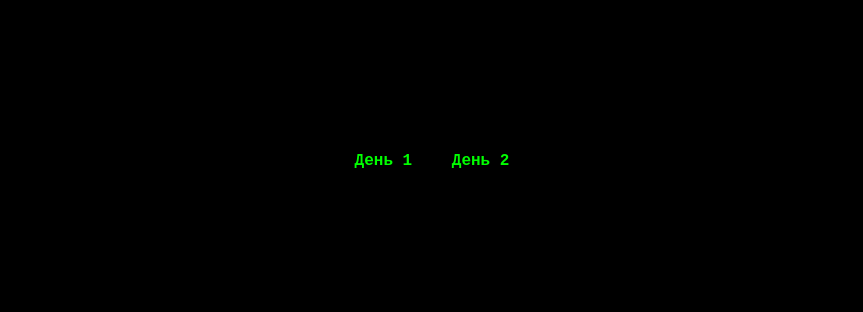
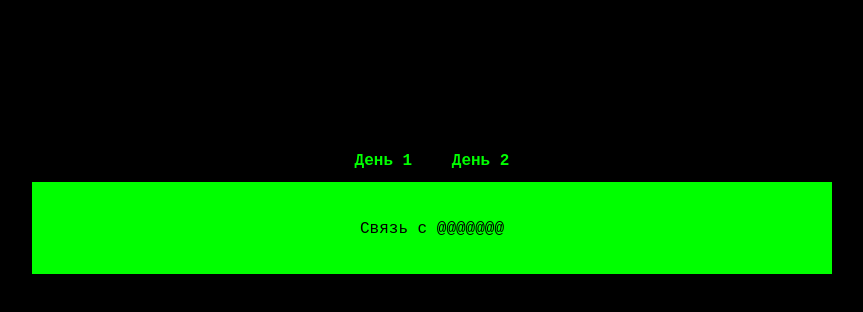
Before and after one commit to Mnjink/Mnjink.github.io, a plain HTML site: page index.html in a window 1280 px wide. Shown: the whole page, without its empty margins (208-1071 px from the left). Drawn offline with Linux system fonts and the light colour scheme.

Commit message:
Update index.html

```diff
--- a/index.html
+++ b/index.html
@@ -64,10 +64,10 @@
             font-size: 1.2em;
         }
         footer {
-            background-color: #000000;
+            background-color: #00ff00;
             padding: 20px;
             text-align: center;
-            border-top: 2px solid #000000;
+            border-top: 2px solid #00ff00;
         }
         .active {
             display: block;
```
